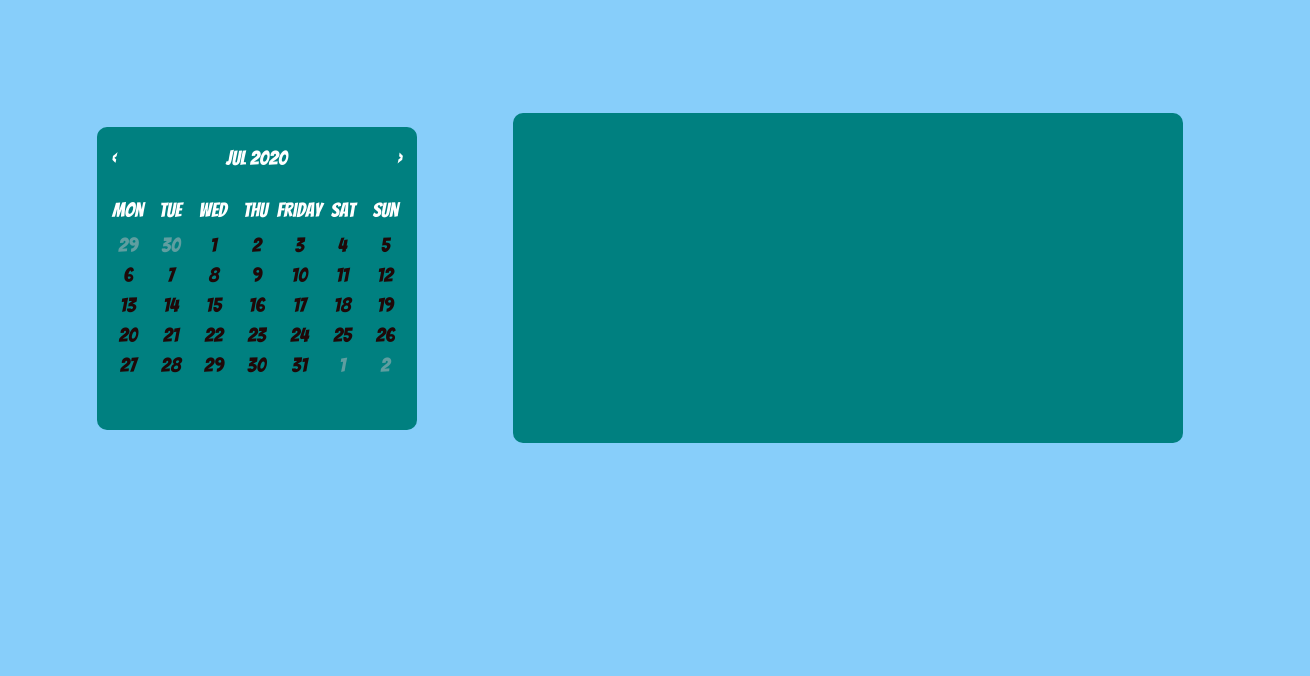
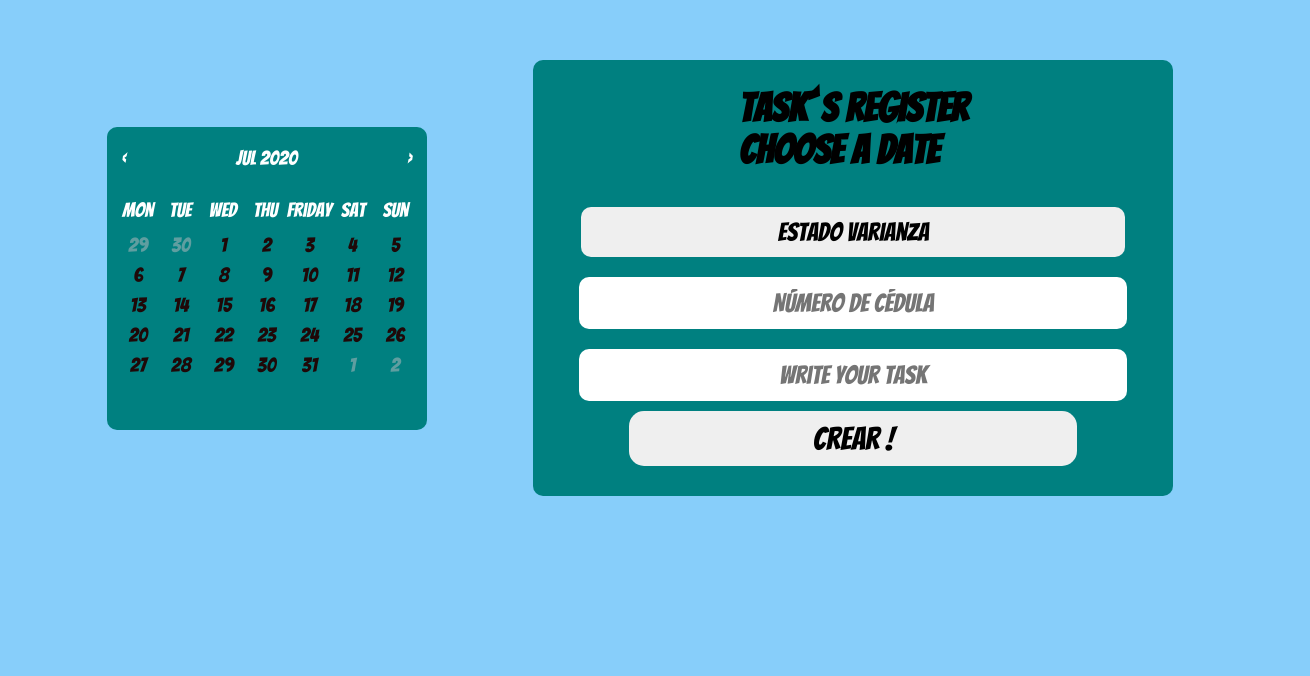
Before and after one commit to isildur1-2020/dev-schedule, a React (Create React App) app: page / in a window 1280 px wide. Shown: the part 122-798 px from the top of the page, 1310 px wide, since content can reach past the window. Built offline with nearby package versions, Linux system fonts and the light colour scheme.

Commit message:
Agregando tareas

```diff
--- /dev/null
+++ b/src/App.css
@@ -0,0 +1,5 @@
+.app-container {
+  display: flex;
+  justify-content: space-evenly;
+  align-items: center;
+}
--- a/src/App.js
+++ b/src/App.js
@@ -1,14 +1,62 @@
-import React from 'react';
-import { BrowserRouter, Route } from 'react-router-dom'
+import React, { Component, Fragment } from "react";
 
-import Main from './Components/Main'
+import "./App.css";
 
-function App() {
-  return (
-    <BrowserRouter>
-      <Route path="/" component={Main} />
-    </BrowserRouter>
-  );
+import Schedule from "./Components/Schedule";
+import Form from "./Components/Form";
+import Tasks from "./Components/Tasks";
+
+export default class App extends Component {
+  constructor(props) {
+    super(props);
+    this.state = {
+      form: {
+        date: '',
+        isJob: false,
+        identify: ' ',
+        text: ' '
+      },
+      tasks: []
+    };
+  }
+  render() {
+    return (
+      <Fragment>
+        <div className="app-container">
+          <Schedule handleClick={this.handleClickCell} />
+          <Form
+            cc={this.state.form.cc}
+            text={this.state.form.text}
+            date={this.state.form.date}
+            handleSubmit={this.handleSubmitForm}
+            handleChange={this.handleChangeForm}
+          />
+        </div>
+        <Tasks data={this.state.tasks}/>
+      </Fragment>
+    );
+  }
+  handleClickCell = (data) => {
+    this.setState({
+      form: {
+        ...this.state.form,
+        date: data
+      }
+    })
+  };
+  handleChangeForm = (ev) => {
+    this.setState({
+      form: {
+        ...this.state.form,
+        [ev.target.name]: ev.target.value
+      }
+    })
+  };
+  handleSubmitForm = async (ev) => {
+    ev.preventDefault();
+    let cloneForm = this.state.form
+    let cloneTasks = this.state.tasks
+    let agree = cloneTasks.concat(cloneForm)
+    await this.setState({tasks: agree})
+  };
 }
-
-export default App;
--- /dev/null
+++ b/src/Components/Form.js
@@ -0,0 +1,20 @@
+import React, { Component } from 'react'
+
+import './Styles/Form.css'
+
+export default class Form extends Component {
+    render() {
+        return(
+            <form onSubmit={this.props.handleSubmit} className="form">
+                <h1>
+                    Task´s Register<br />
+                    {this.props.date || "choose a date"}
+                </h1>
+                <input onChange={this.props.handleChange} type="button" value="Estado varianza" />
+                <input onChange={this.props.handleChange} name="identify" type="text" placeholder="Número de cédula" />
+                <input onChange={this.props.handleChange} name="text" type="text" placeholder="Write your task" />
+                <button>Crear !</button>
+            </form>
+        )
+    }
+}
--- a/src/Components/Main.js
+++ b/src/Components/Schedule.js
@@ -2,16 +2,15 @@
 import React, { Component } from "react";
 import moment from "moment";
 // ESTILOS
-import "./Styles/Calendar.css";
+import "./Styles/Schedule.css";
 // LÓGICA DEL CALENDARIO
 import Calendar from "./js/Calendar";
 // SUB - COMPONENTES
 import Header from "./Header";
 import Days from "./Days";
 import Squares from "./Squares";
-import Tasks from './Tasks'
 
-export default class Main extends Component {
+export default class Schedule extends Component {
   constructor(props) {
     super(props);
     this.moment = moment();
@@ -20,7 +19,6 @@ export default class Main extends Component {
     this.state = {
       moment: this.moment,
       showDays: this.schedule.generateDates(),
-      tasks: [],
     };
   }
   render() {
@@ -37,16 +35,20 @@ export default class Main extends Component {
               <Squares
                 dates={this.dates}
                 data={this.state.showDays}
-                handleClickCell={this.handleClickCell}
+                handleClick={this.handleClickCell}
               />
             </div>
           </div>
         </div>
-        <Tasks tasks={this.state.tasks}/>
       </div>
     );
   }
   changeMonth = (ev) => {
+    let nodos = this.dates.current.childNodes;
+    this.props.handleClick('')
+    for (let i = 0; i < nodos.length; i++) {
+      nodos[i].classList.remove("grid__cell_selected");
+    }
     if (ev.target.name === "previous") {
       this.setState({
         moment: this.state.moment.subtract(1, "month"),
@@ -60,11 +62,14 @@ export default class Main extends Component {
     }
   };
   handleClickCell = (ev) => {
+    if(ev.target.classList.contains('grid__cell--disabled')){
+      return
+    }
+    //Seleccionando el cuadro del estado y elevando el estado
     let numberCell = ev.target.getAttribute("cell");
     let date = this.state.showDays[numberCell].date.format("LL");
-    let clonar = this.state.tasks;
-    clonar.push(date);
-    this.setState({ tasks: clonar });
+    this.props.handleClick(date)
+    //lógica para colorear días
     let nodos = this.dates.current.childNodes;
     for (let i = 0; i < nodos.length; i++) {
       if (
--- a/src/Components/Squares.js
+++ b/src/Components/Squares.js
@@ -11,7 +11,7 @@ const Squares = (props) => {
             key={index}
             cell={index}
             className="grid__cell grid__cell--days"
-            onClick={props.handleClickCell}
+            onClick={props.handleClick}
           >
             {day.date.date()}
           </span>
@@ -20,7 +20,7 @@ const Squares = (props) => {
             key={index}
             cell={index}
             className="grid__cell grid__cell--days grid__cell--disabled"
-            onClick={props.handleClickCell}
+            onClick={props.handleClick}
           >
             {day.date.date()}
           </span>
--- /dev/null
+++ b/src/Components/Styles/Form.css
@@ -0,0 +1,35 @@
+.form {
+  width: 50%;
+  min-height: 400px;
+
+  padding-bottom: 30px;
+  background: var(--color-bg-calendar);
+  border-radius: 10px;
+
+  display: flex;
+  flex-direction: column;
+  align-items: center;
+  justify-content: space-between;
+}
+.form input {
+  margin: 10px;
+  width: 85%;
+  height: 50px;
+  border: none;
+  border-radius: 10px;
+  font-size: 1.6rem;
+  text-align: center;
+  outline: none;
+}
+.form button {
+  width: 70%;
+  height: 55px;
+
+  font-size: 2rem;
+  outline: none;
+  border: none;
+  border-radius: 15px;
+}
+.form button:hover {
+  background: greenyellow;
+}
--- a/src/Components/Styles/Tasks.css
+++ b/src/Components/Styles/Tasks.css
@@ -1,6 +1,6 @@
 .tasks
 {
-    width: 50%;
+    width: 100%;
     min-height: 300px;
 
     padding: 15px;
@@ -8,16 +8,20 @@
 
     border-radius: 10px;
 
-    display: grid;
-    grid-template-columns: repeat(3, 1fr);
-}
-.task
-{
-    height: 50px;
-    margin: 5px;
-    border: 1px dashed white;
-
     display: flex;
+    flex-direction: column;
     justify-content: center;
     align-items: center;
 }
+.task{
+    width: 85%;
+    margin: 20px;
+    padding: 10px;
+
+    background: rgba(255, 255, 255, 0.5);
+
+    border-radius: 10px;
+
+    display: flex;
+    flex-direction: column;
+}
--- a/src/Components/Tasks.js
+++ b/src/Components/Tasks.js
@@ -3,16 +3,25 @@ import React, { Component } from 'react'
 import './Styles/Tasks.css'
 
 export default class Tasks extends Component {
-    constructor(props) {
-        super(props)
-
-    }
     render() {
+        if(this.props.data.length>0){
+            return(
+                <div className="tasks">
+                  <h1>YOUR TASKS !!!</h1>
+                  {this.props.data.map(task => (
+                      <div className="task">
+                          <span>Date: {task.date}</span>
+                          <span>Category: {task.isJob}</span>
+                          <span>Identify: {task.identify}</span>
+                          <span>Task: {task.text}</span>
+                      </div>
+                  ))}
+                </div>
+            )
+        }
         return(
             <div className="tasks">
-                {this.props.tasks.map(task => (
-                    <span className="task">Tarea: {task}</span>
-                ))}
+                <h1>Por favor, agrega una tarea, sin miedo</h1>
             </div>
         )
     }
```
Also changed, not shown: src/Components/Styles/Schedule.css (renamed from src/Components/Styles/Calendar.css), 1 other file (tests, documents, lock files or other folders).
